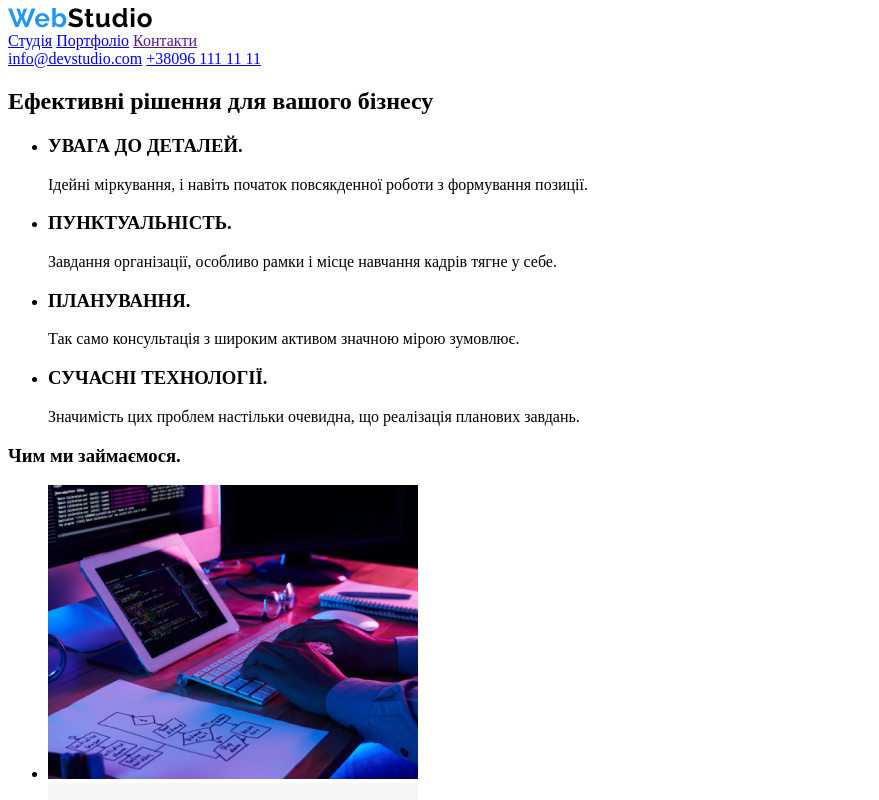
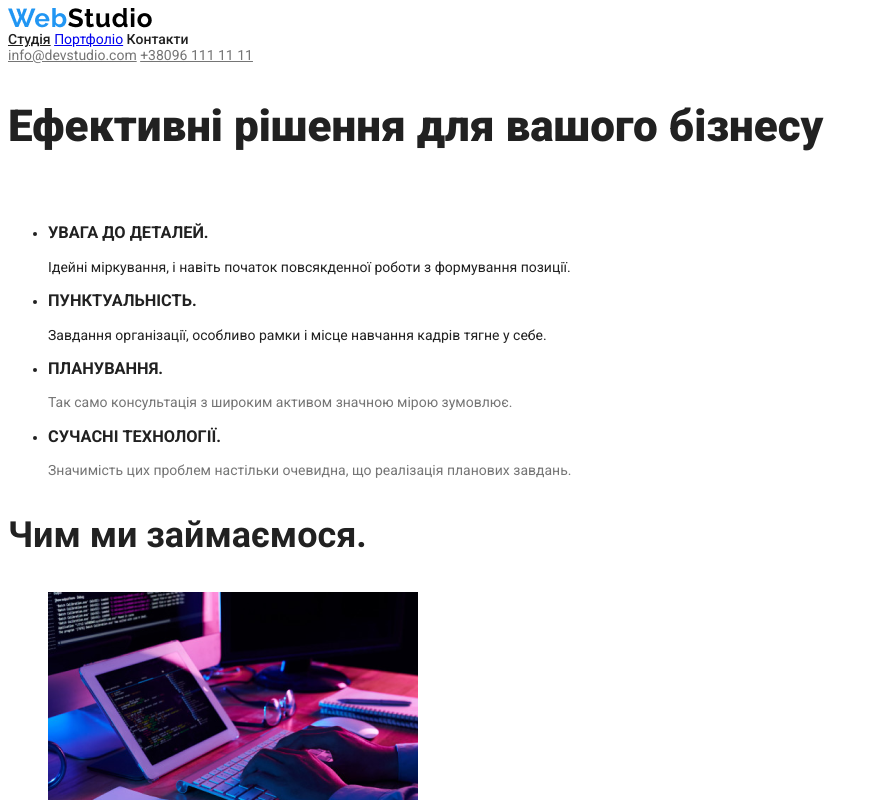
Before and after one commit to MaximeMas884/web-studio, a plain HTML site: page index.html in a window 1280 px wide. Shown: the top 800 px of the page, without its empty margins (0-879 px from the left). Drawn offline with Linux system fonts and the light colour scheme; files whose address does not match are found by name.

Commit message:
added classes and styles

```diff
--- a/index.html
+++ b/index.html
@@ -10,51 +10,53 @@
     <link
         href="https://fonts.googleapis.com/css2?family=Roboto:ital,wght@0,100;0,300;0,400;0,500;0,700;0,900;1,100;1,300;1,400;1,500;1,700;1,900&display=swap"
         rel="stylesheet">
+        <link rel="stylesheet" href="style.css">
 </head>
 
 <body>
-    <header>
+    <header class="header">
         <a href=""><img src="img/WebStudio (1).png" alt=""></a>
 
-        <nav>
-            <a href="index.html">Студія</a>
-            <a href="portfolio.html">Портфоліо</a>
-            <a href="">Контакти</a>
+        <nav class="webstudio-nav">
+            <a class="webstudio-sites" href="index.html">Студія</a>
+            <a class="wedstudio-sites" href="portfolio.html">Портфоліо</a>
+            <a class="webstudio-sites">Контакти</a>
         </nav>
-        <div>
-            <a href="mailto:info@devstudio.com">info@devstudio.com</a>
-            <a href="tel:+380961111111">+38096 111 11 11</a>
+        <div class="webstudio-div">
+            <a class="webstudio-gmail" href="mailto:info@devstudio.com">info@devstudio.com</a>
+            <a class="webstudio-tel" href="tel:+380961111111">+38096 111 11 11</a>
         </div>
     </header>
     <main>
 
         <section>
-            <div>
-                <h1>Ефективні рішення для вашого бізнесу</h1>
+            <div class="webstudio-div">
+                <h1 class="webstudio-heading">Ефективні рішення для вашого бізнесу</h1>
+                <h2 class="webstudio-h2">Замовити послугу</h2>
             </div>
-            <ul>
-                <li>
-                    <h3>УВАГА ДО ДЕТАЛЕЙ.</h3>
-                    <p>Ідейні міркування, і навіть початок повсякденної роботи з формування позиції.</p>
+            <ul class="webstudio-list">
+                <li class="webstudio-list">
+                    <h3 class="webstudio-h3">УВАГА ДО ДЕТАЛЕЙ.</h3>
+                    <p class="websudio-text">Ідейні міркування, і навіть початок повсякденної роботи з формування позиції.</p>
                 </li>
-                <li>
-                    <h3>ПУНКТУАЛЬНІСТЬ.</h3>
-                    <p>Завдання організації, особливо рамки і місце навчання кадрів тягне у себе.</p>
+                <li class="webstudio-list">
+                    <h3 class="websudio-h3">ПУНКТУАЛЬНІСТЬ.</h3>
+                    <p class="websudio-text">Завдання організації, особливо рамки і місце навчання кадрів тягне у себе.</p>
                 </li>
-                <li>
-                    <h3>ПЛАНУВАННЯ.</h3>
-                    <p>Так само консультація з широким активом значною мірою зумовлює.</p>
+                <li class="webstudio-list">
+                    <h3 class="webstudio-h3">ПЛАНУВАННЯ.</h3>
+                    <p class="webstudio-text">Так само консультація з широким активом значною мірою зумовлює.</p>
                 </li>
-                <li>
-                    <h3>СУЧАСНІ ТЕХНОЛОГІЇ.</h3>
-                    <p>Значимість цих проблем настільки очевидна, що реалізація планових завдань.</p>
+                <li class="webstudio-list">
+                    <h3 class="webstudio-h3">СУЧАСНІ ТЕХНОЛОГІЇ.</h3>
+                    <p class="webstudio-text">Значимість цих проблем настільки очевидна, що реалізація планових завдань.</p>
                 </li>
             </ul>
 
         </section>
         <section>
-            <div>
-                <h3>Чим ми займаємося.</h3>
+            <div class="webstudio-div">
+                <h3 class="webstudio-subheading">Чим ми займаємося.</h3>
             </div>
             <ul>
                 <li>
@@ -70,42 +72,42 @@
         </section>
         <section>
             <div>
-                <h3>Наша команда</h3>
+                <h3 class="webstudio-team">Наша команда</h3>
             </div>
             <ul>
-                <li>
-                    <figure>
+                <li class="webstudio-list">
+                    <figure class="webstudio-figure">
                         <img src="img/img.jpg" alt="">
                         <figcaption>
-                            <h3>Irop Дем'яненко</h3>
-                            <p>Product designer</p>
+                            <h3 class="webstudio-h3">Irop Дем'яненко</h3>
+                            <p class="webstudio-text">Product designer</p>
+                        </figcaption>
+                    </figure>
+                </li>
+                <li class="webstudio-list">
+                    <figure class="webstudio-figure">
+                        <img src="img/img (1).jpg" alt="">
+                        <figcaption class="webstudio-figcaption">
+                            <h3 class="webstudio-h3">Ольга Рєпіна</h3>
+                            <p class="webstudio-text">frontend developer</p>
                         </figcaption>
                     </figure>
                 </li>
                 <li>
-                    <figure>
-                        <img src="img/img (1).jpg" alt="">
-                        <figcaption>
-                            <h3>Ольга Рєпіна</h3>
-                            <p>frontend developer</p>
+                    <figure class="webstudio-figure">
+                        <img src="img/img (2).jpg" alt="">
+                        <figcaption class="webstudio-figcaption"n>
+                            <h3 class="webstudio-h3">Микола Тарасов</h3>
+                            <p class="webstudio-text">Marketing</p>
                         </figcaption>
                     </figure>
                 </li>
                 <li>
-                    <figure>
-                        <img src="img/img (2).jpg" alt="">
-                        <figcaption>
-                            <h3>Микола Тарасов</h3>
-                            <p>Marketing</p>
-                        </figcaption>
-                    </figure>
-                </li>
-                <li>
-                    <figure>
+                    <figure class="webstudio-figure">
                         <img src="img/img (3).jpg" alt="">
                         <figcaption>
-                            <h3>Михайло Єрмаков</h3>
-                            <p>UI Desinger</p>
+                            <h3 class="webstudio-h3">Михайло Єрмаков</h3>
+                            <p class="webstudio-text">UI Desinger</p>
                         </figcaption>
                     </figure>
                 </li>
@@ -114,12 +116,12 @@
 
     </main>
 
-    <footer>
+    <footer class="webstudio-footer">
         <a href=""><img src="webstudio white.png" alt=""></a>
-        <div>
-            <address>м. Київ, пр-т Лесі Українки, 26</address>
-            <a href="mailto:info@devstudio.com">info@devstudio.com</a>
-            <a href="tel:+380961111111">+38 096 111 11 11</a>
+        <div class="webstudio-div">
+            <address class="webstudio-address">м. Київ, пр-т Лесі Українки, 26</address>
+            <a class="webstudio-gmail" href="mailto:info@devstudio.com">info@devstudio.com</a>
+            <a class="webstudio-tel" href="tel:+380961111111">+38 096 111 11 11</a>
         </div>
 
     </footer>
--- /dev/null
+++ b/style.css
@@ -0,0 +1,68 @@
+:root{
+    --light--blue : #2196F3;
+--dark--black : #212121;
+--white : #FFFFFF;
+--light--gray : #757575;
+}
+
+body{
+    font-family:500 ;
+    font-size: 14px; ;
+    color:var(--dark--black) ;
+    font-family:"Roboto", sans-serif; ;
+
+}
+.webstudio-sites{
+    font-family:"Roboto", sans-serif; ;
+    font-weight:500 ;
+    font-size: 14px;
+    color: var(--dark--black);
+}
+.webstudio-heading{
+font-weight:900 ;
+font-size: 44px;
+font-family:"Roboto", sans-serif; ;
+}
+.webstudio-h2{
+    font-size: 16px;
+    font-weight: 700;
+    font-family:"Roboto", sans-serif;
+    color: var(--white);
+}
+.webstudio-h3{
+    font: size 14px; ;
+font-weight: 700;
+color: var(--dark--black);
+}
+.webstudio-text{
+    font: size 14px; ;
+    font-weight:400 ;
+    color: var(--light--gray);
+}
+.webstudio-subheading{
+    color:var(--dark--black);
+    font-weight: 700;
+    font-size: 36px;
+}
+.webstudio-footer{
+    color: var(--light--gray);
+    font-weight: 400;
+    font-size: 14px;
+    background-color: #2F303A;
+    ;
+}
+.webstudio-gmail{
+    color: var(--light--gray);
+    font-weight: 400;
+    font-size: 14px;
+}
+.webstudio-tel{
+    color: var(--light--gray);
+    font-weight: 400;
+    font-size: 14px;
+}
+.webstudio-address{
+   color: var(--white);
+    font-weight: 400;
+    font-size: 14px;
+}
```
